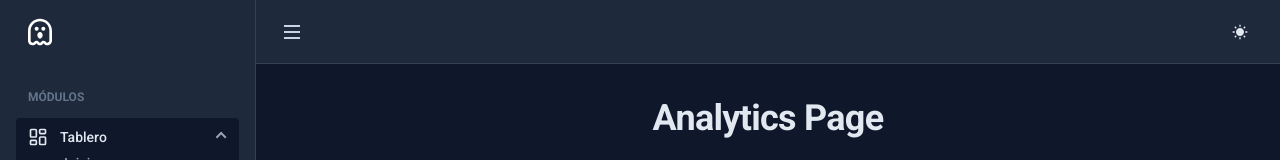
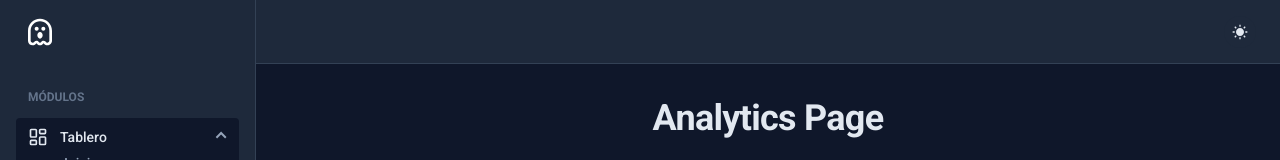
Before and after one commit to dejeloper/invventory, a Next.js app: page /dashboard/analytics in a window 1280 px wide. Shown: the top 160 px of the page. Built offline with nearby package versions, Linux system fonts and the light colour scheme.

Commit message:
Update Header component to use Button component for sidebar toggle

```diff
--- a/src/components/header/header.tsx
+++ b/src/components/header/header.tsx
@@ -2,23 +2,17 @@
 
 import { useState } from "react";
 import { HeaderToggleTheme } from "./";
+import { Button } from "../ui/button";
 
 export function Header() {
-  const [sidebarOpen, setSidebarOpen] = useState(true);
-
   return (
-    <header className="sticky top-0 bg-white border-b border-slate-200 dark:bg-slate-800 dark:border-slate-700 z-30">
-      <div className="px-4 sm:px-6 lg:px-8">
+    <header className="sticky top-0 bg-white border-b border-slate-200 dark:bg-slate-800 dark:border-slate-700 z-30  ">
+      <div className="px-4 sm:px-6">
         <div className="flex items-center justify-between h-16 -mb-px">
           <div className="flex">
-            <button
-              className="text-slate-500 hover:text-slate-600 dark:text-slate-300 dark:hover:text-slate-400 lg:hidden"
-              aria-controls="sidebar"
-              aria-expanded={sidebarOpen}
-              onClick={(e) => {
-                e.stopPropagation();
-                setSidebarOpen(!sidebarOpen);
-              }}
+            <Button
+              variant={"ghost"}
+              className="text-slate-500 hover:text-slate-600 dark:text-slate-300 dark:hover:text-slate-400 md:hidden"
             >
               <span className="sr-only">Open sidebar</span>
               <svg
@@ -30,47 +24,9 @@ export function Header() {
                 <rect x="4" y="11" width="16" height="2" />
                 <rect x="4" y="17" width="16" height="2" />
               </svg>
-            </button>
+            </Button>
           </div>
           <div className="flex items-center">
-            {/* <button
-              className={`w-8 h-8 flex items-center justify-center bg-slate-100 hover:bg-slate-200 dark:bg-slate-800 dark:hover:bg-slate-500 transition duration-150 rounded-full ml-3 ${
-                searchModalOpen && "bg-slate-200"
-              }`}
-              onClick={(e) => {
-                e.stopPropagation();
-                setSearchModalOpen(true);
-              }}
-              aria-controls="search-modal"
-            >
-              <span className="sr-only">Search</span>
-              <svg
-                className="w-4 h-4"
-                viewBox="0 0 16 16"
-                xmlns="http://www.w3.org/2000/svg"
-              >
-                <path
-                  className="fill-current text-slate-500 dark:text-slate-200"
-                  d="M7 14c-3.86 0-7-3.14-7-7s3.14-7 7-7 7 3.14 7 7-3.14 7-7 7zM7 2C4.243 2 2 4.243 2 7s2.243 5 5 5 5-2.243 5-5-2.243-5-5-5z"
-                />
-                <path
-                  className="fill-current text-slate-400 dark:text-slate-200"
-                  d="M15.707 14.293L13.314 11.9a8.019 8.019 0 01-1.414 1.414l2.393 2.393a.997.997 0 001.414 0 .999.999 0 000-1.414z"
-                />
-              </svg>
-            </button>
-            <SearchModal
-              id="search-modal"
-              searchId="search"
-              modalOpen={searchModalOpen}
-              setModalOpen={setSearchModalOpen}
-            />
-            <Notifications />
-            <Help />
-            <hr className="w-px h-6 bg-slate-200 mx-3" />
-
-            <hr className="w-px h-6 bg-slate-200 mx-3" />
-            <UserMenu /> */}
             <HeaderToggleTheme />
           </div>
         </div>
--- a/src/components/sidebar/sidebar-logo-wait.tsx
+++ b/src/components/sidebar/sidebar-logo-wait.tsx
@@ -3,8 +3,8 @@ import { RiGhostLine } from "react-icons/ri";
 
 export function SidebarLogoWait() {
   return (
-    <div className="flex justify-center">
-      <div className="w-16 h-16 py-4 px-6 text-white bg-slate-800 border-b border-slate-200 dark:bg-slate-800 dark:border-slate-700">
+    <div className="md:flex justify-start md:w-[255px] hidden">
+      <div className="w-full h-16 py-4 px-6 text-white bg-slate-800 border-b border-slate-200 dark:bg-slate-800 dark:border-slate-700">
         <RiGhostLine className="w-8 h-8" />
       </div>
     </div>
```
